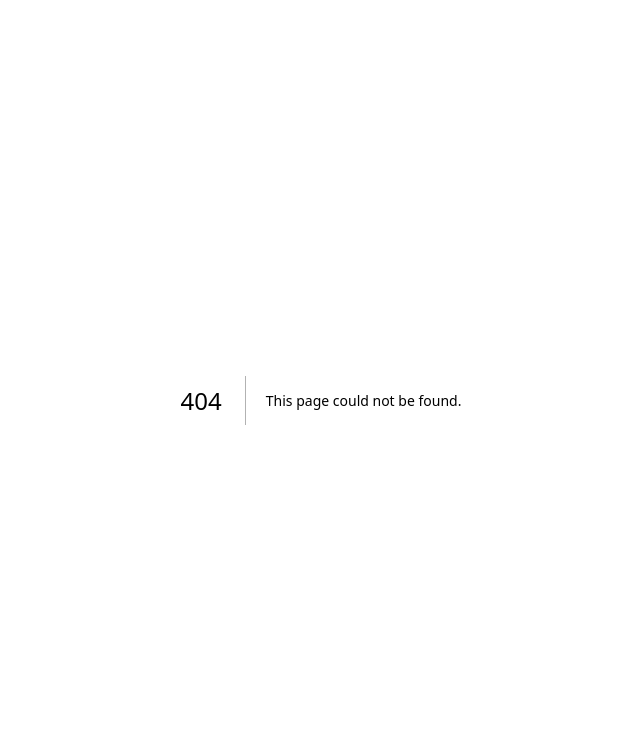
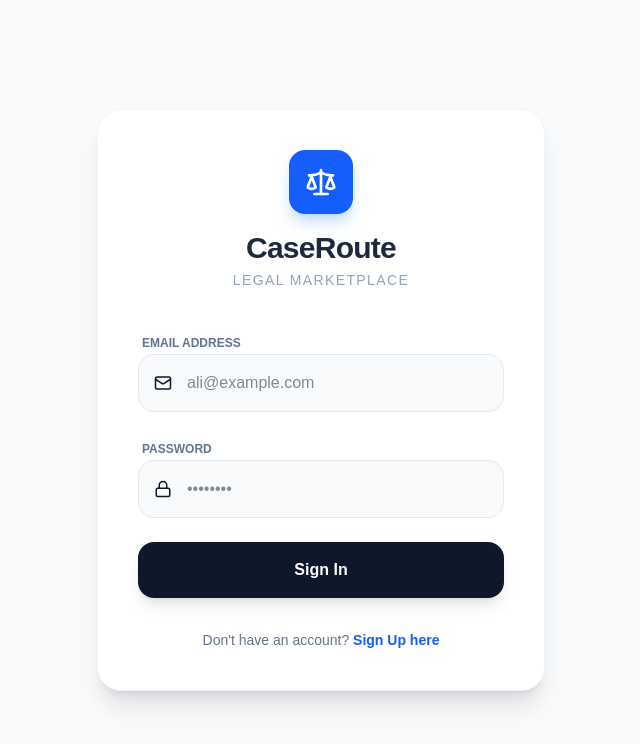
Before and after one commit to ZainAbbas-dev/CaseRoute, a Next.js app in the folder frontend/: page /login in a window 1280 px wide. Before the commit this address had no page. Shown: the top 744 px of the page, without its empty margins (319-959 px from the left). Built offline with nearby package versions, Linux system fonts and the light colour scheme.

Commit message:
fix issues

```diff
--- /dev/null
+++ b/frontend/src/app/login/page.jsx
@@ -0,0 +1,116 @@
+"use client";
+
+import { useState } from "react";
+import { useRouter } from "next/navigation";
+import useAuthStore from "@/store/useAuthStore";
+import axios from "axios";
+import { Lock, Mail, Loader2, Scale } from "lucide-react";
+import Link from 'next/link';
+
+export default function LoginPage() {
+  const [email, setEmail] = useState("");
+  const [password, setPassword] = useState("");
+  const [loading, setLoading] = useState(false);
+  const { login } = useAuthStore();
+  const router = useRouter();
+
+  const handleLogin = async (e) => {
+    e.preventDefault();
+    setLoading(true);
+    try {
+      // Note: Make sure to change this to your API_BASE_URL before pushing to Vercel
+      const response = await axios.post("https://caseroute-backend.onrender.com/api/auth/login", {
+        email,
+        password,
+      });
+
+      login(response.data.user, response.data.token);
+
+      const userRole = response.data.user.role;
+
+      // Explicit role-based redirection
+      if (userRole === "ADMIN") {
+        router.push("/dashboard/admin");
+      } else if (userRole === "LAWYER") {
+        router.push("/dashboard/lawyer");
+      } else {
+        // Only actual clients (USER role) go here now
+        router.push("/dashboard/user");
+      }
+
+    } catch (error) {
+      alert(error.response?.data?.error || "Login failed");
+    } finally {
+      setLoading(false);
+    }
+  };
+
+  return (
+    <div className="min-h-screen bg-slate-50 flex items-center justify-center p-6">
+      <div className="max-w-md w-full bg-white rounded-3xl shadow-xl p-10 border border-slate-100">
+
+        {/* Branding/Logo */}
+        <div className="flex flex-col items-center mb-10">
+          <div className="p-4 bg-blue-600 rounded-2xl text-white mb-4 shadow-lg shadow-blue-200">
+            <Scale size={32} />
+          </div>
+          <h1 className="text-3xl font-black text-slate-800 tracking-tight">CaseRoute</h1>
+          <p className="text-slate-400 text-sm font-medium uppercase tracking-widest mt-1">Legal Marketplace</p>
+        </div>
+
+        <form onSubmit={handleLogin} className="space-y-6">
+          <div className="space-y-2">
+            <label className="text-xs font-black text-slate-500 uppercase ml-1">Email Address</label>
+            <div className="relative">
+              <Mail className="absolute left-4 top-1/2 -translate-y-1/2 text-slate-900" size={18} />
+              <input
+                type="email"
+                required
+                className="w-full pl-12 pr-4 py-4 bg-slate-50 border border-slate-200 rounded-2xl outline-none focus:ring-2 focus:ring-blue-500 transition-all text-slate-900"
+                placeholder="ali@example.com"
+                value={email}
+                onChange={(e) => setEmail(e.target.value)}
+              />
+            </div>
+          </div>
+
+          <div className="space-y-2">
+            <label className="text-xs font-black text-slate-500 uppercase ml-1">Password</label>
+            <div className="relative">
+              <Lock className="absolute left-4 top-1/2 -translate-y-1/2 text-slate-900" size={18} />
+              <input
+                type="password"
+                required
+                className="w-full pl-12 pr-4 py-4 bg-slate-50 border border-slate-200 rounded-2xl outline-none focus:ring-2 focus:ring-blue-500 transition-all text-slate-900"
+                placeholder="••••••••"
+                value={password}
+                onChange={(e) => setPassword(e.target.value)}
+              />
+            </div>
+          </div>
+
+          <button
+            type="submit"
+            disabled={loading}
+            className="w-full bg-slate-900 text-white py-4 rounded-2xl font-bold hover:bg-slate-800 transition-all shadow-lg flex justify-center items-center gap-2 disabled:opacity-70"
+          >
+            {loading ? <Loader2 className="animate-spin" size={20} /> : null}
+            {loading ? "Verifying..." : "Sign In"}
+          </button>
+        </form>
+
+        {/* NEW SIGN UP LINK SECTION */}
+        <div className="mt-8 text-center text-sm font-medium text-slate-500">
+          Don't have an account?{" "}
+          <Link
+            href="/signup"
+            className="text-blue-600 hover:text-blue-800 font-bold hover:underline transition-all"
+          >
+            Sign Up here
+          </Link>
+        </div>
+
+      </div>
+    </div>
+  );
+}
--- /dev/null
+++ b/frontend/src/app/signup/page.jsx
@@ -0,0 +1,90 @@
+"use client";
+import { useState } from 'react';
+import { useRouter } from 'next/navigation';
+
+export default function Signup() {
+  const [formData, setFormData] = useState({
+    name: '',
+    email: '',
+    password: '',
+    role: 'USER'
+  });
+  const [loading, setLoading] = useState(false);
+  const router = useRouter();
+
+  const handleChange = (e) => {
+    setFormData({ ...formData, [e.target.name]: e.target.value });
+  };
+
+  const handleSubmit = async (e) => {
+    e.preventDefault();
+    setLoading(true);
+
+    try {
+      const res = await fetch(`https://caseroute-backend.onrender.com/api/auth/register`, {
+        method: 'POST',
+        headers: { 'Content-Type': 'application/json' },
+        body: JSON.stringify(formData),
+      });
+
+      const data = await res.json();
+
+      if (res.ok) {
+        alert("Registration Successful!");
+        const userRole = formData.role.toUpperCase();
+        if (userRole === 'LAWYER') {
+          router.push('/dashboard/lawyer');
+        } else {
+          router.push('/dashboard/user');
+        }
+      } else {
+        alert(data.error || "Registration failed");
+      }
+    } catch (error) {
+      alert("An error occurred. Please check your connection.");
+    } finally {
+      setLoading(false);
+    }
+  };
+
+  return (
+    <div className="flex flex-col items-center justify-center min-h-screen bg-slate-50">
+      <form onSubmit={handleSubmit} className="p-8 bg-white shadow-xl rounded-3xl flex flex-col gap-4 max-w-md w-full border border-slate-100">
+        <h2 className="text-2xl font-black text-center text-slate-800 mb-4">Create Account</h2>
+
+        <div className="space-y-1">
+          <label className="text-xs font-black text-slate-500 uppercase ml-1">Full Name</label>
+          {/* Added text-slate-900 below */}
+          <input name="name" placeholder="Ali Khan" onChange={handleChange} required
+            className="w-full p-4 bg-slate-50 border border-slate-200 rounded-2xl outline-none focus:ring-2 focus:ring-blue-500 text-slate-900" />
+        </div>
+
+        <div className="space-y-1">
+          <label className="text-xs font-black text-slate-500 uppercase ml-1">Email Address</label>
+          <input name="email" type="email" placeholder="ali@example.com" onChange={handleChange} required
+            className="w-full p-4 bg-slate-50 border border-slate-200 rounded-2xl outline-none focus:ring-2 focus:ring-blue-500 text-slate-900" />
+        </div>
+
+        <div className="space-y-1">
+          <label className="text-xs font-black text-slate-500 uppercase ml-1">Password</label>
+          <input name="password" type="password" placeholder="••••••••" onChange={handleChange} required
+            className="w-full p-4 bg-slate-50 border border-slate-200 rounded-2xl outline-none focus:ring-2 focus:ring-blue-500 text-slate-900" />
+        </div>
+
+        <div className="space-y-1">
+          <label className="text-xs font-black text-slate-500 uppercase ml-1">Select Role</label>
+          <select name="role" onChange={handleChange}
+            className="w-full p-4 bg-slate-50 border border-slate-200 rounded-2xl outline-none focus:ring-2 focus:ring-blue-500 text-slate-900 cursor-pointer">
+            <option value="USER">Client / User</option>
+            <option value="LAWYER">Lawyer</option>
+          </select>
+        </div>
+
+        <button type="submit" disabled={loading}
+          className="w-full bg-slate-900 text-white py-4 rounded-2xl font-bold hover:bg-slate-800 transition-all shadow-lg mt-4 disabled:opacity-70">
+          {loading ? "Registering..." : "Sign Up"}
+        </button>
+      </form>
+    </div>
+  );
+}
```
